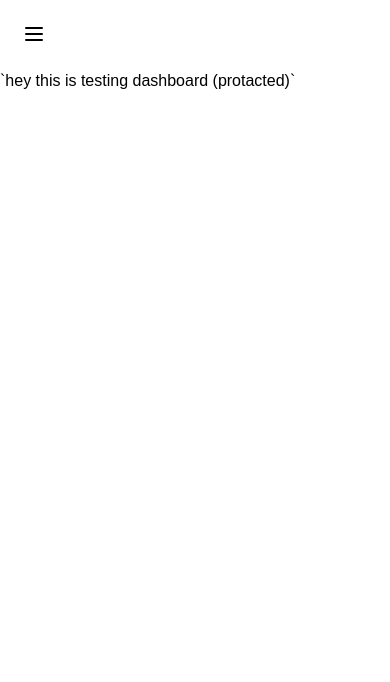
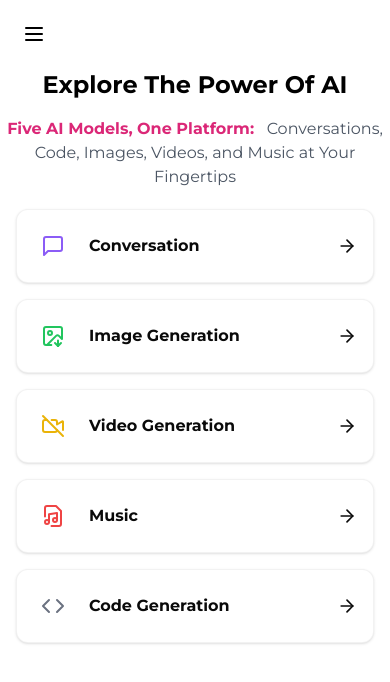
Before and after one commit to ajaypoddar78890/New-AJ-AI, a Next.js app: page /dashbord in a window 390 px wide. Shown: the top 682 px of the page. Built offline with nearby package versions, Linux system fonts and the light colour scheme.

Commit message:
created the responsive dashbord

```diff
--- a/app/(dashboard)/(routes)/dashbord/page.tsx
+++ b/app/(dashboard)/(routes)/dashbord/page.tsx
@@ -1,9 +1,86 @@
-const page = () => {
+import { Card } from "@/components/ui/card";
+import {
+  ArrowRight,
+  CodeIcon,
+  FileMusic,
+  ImageDownIcon,
+  MessageSquare,
+  VideoOffIcon,
+} from "lucide-react";
+
+const tools = [
+  {
+    label: "Conversation",
+    icon: MessageSquare,
+    color: "text-violet-500",
+    bgColor: "bg-violet-500/10",
+    href: "/conversation",
+  },
+  {
+    label: "Image Generation",
+    icon: ImageDownIcon,
+    color: "text-green-500",
+    bgColor: "bg-green-500/10",
+    href: "/image",
+  },
+  {
+    label: "Video Generation",
+    icon: VideoOffIcon,
+    color: "text-yellow-500",
+    bgColor: "bg-yellow-500/10",
+    href: "/video",
+  },
+  {
+    label: "Music",
+    icon: FileMusic,
+    color: "text-red-500",
+    bgColor: "bg-red-500/10",
+    href: "/music",
+  },
+  {
+    label: "Code Generation",
+    icon: CodeIcon,
+    color: "text-gray-500",
+    bgColor: "bg-gray-500/10",
+    href: "/conversation",
+  },
+];
+
+const Page = () => {
   return (
     <div>
-      <h1>`hey this is testing dashboard (protacted)`</h1>
+      <div className="mb-5 space-y-4">
+        <h3 className="text-2xl md:text-4xl text-center font-bold">
+          Explore The Power Of AI
+        </h3>
+        <p className="text-md md:text-lg text-center text-gray-600 font-medium leading-2">
+          <span className="font-bold text-pink-600 pr-2">
+            {" "}
+            Five AI Models, One Platform:{" "}
+          </span>
+          Conversations, Code, Images, Videos, and Music at Your Fingertips
+        </p>
+      </div>
+
+      <div className="px-4 md:px-20 lg:px-32 space-y-4 md:pb-16">
+        {tools.map((tool) => (
+          <Card
+            key={tool.href}
+            className={`p-4 border-black/5 flex items-center justify-between hover:shadow-md transition cursor-pointer  group`}
+          >
+            <div className="flex items-center gap-x-4">
+              <div className="p-2 w-fit rounded-md">
+                <tool.icon className={`h-6 w-6 ${tool.color} `} />
+              </div>
+              <div className="font-semibold">{tool.label}</div>
+            </div>
+
+            <ArrowRight className="w-5 h-5 transition-transform duration-200 group-hover:rotate-[-35deg] hover:scale-125" />
+          </Card>
+        ))}
+      </div>
     </div>
   );
 };
 
-export default page;
+export default Page;
--- a/app/layout.tsx
+++ b/app/layout.tsx
@@ -1,9 +1,10 @@
 import type { Metadata } from "next";
 import localFont from "next/font/local";
+import { Montserrat } from "next/font/google"; // Import Montserrat font
 import "./globals.css";
 import { ClerkProvider } from "@clerk/nextjs";
 
-
+// Local fonts
 const geistSans = localFont({
   src: "./fonts/GeistVF.woff",
   variable: "--font-geist-sans",
@@ -15,9 +16,15 @@ const geistMono = localFont({
   weight: "100 900",
 });
 
+// Google font Montserrat
+const montserrat = Montserrat({
+  subsets: ["latin"],
+  weight: ["400", "700"], // You can customize the weights as per your needs
+});
+
 export const metadata: Metadata = {
   title: "AJ-AI",
-  description: "imersive AutoTrains bot With AI-Ml inteligence",
+  description: "Immersive AutoTrains bot With AI-ML intelligence",
 };
 
 export default function RootLayout({
@@ -29,9 +36,8 @@ export default function RootLayout({
     <ClerkProvider>
       <html lang="en">
         <body
-          className={`${geistSans.variable} ${geistMono.variable} antialiased`}
+          className={`${geistSans.variable} ${geistMono.variable} ${montserrat.className} antialiased`}
         >
-
           {children}
         </body>
       </html>
--- a/components/mobile-sidebar.tsx
+++ b/components/mobile-sidebar.tsx
@@ -2,12 +2,21 @@
 import { Menu } from "lucide-react";
 import { Button } from "./ui/button";
 import { Sheet, SheetContent, SheetTrigger } from "./ui/sheet";
-import React from "react";
+import React, { useState, useEffect } from "react";
 import Sidebar from "./Sidebar";
 
 const MobileSidebar = () => {
+  const [isMounted, setIsMounted] = useState(false);
+
+  // Ensure component is mounted before rendering to avoid SSR mismatch
+  useEffect(() => {
+    setIsMounted(true);
+  }, []);
+
+  if (!isMounted) return null; // Avoid rendering on the server side
+
   return (
-    <>
+    <div>
       <Sheet>
         <SheetTrigger>
           <Button variant={"ghost"} size={"icon"} className="md:hidden">
@@ -19,7 +28,7 @@ const MobileSidebar = () => {
           <Sidebar />
         </SheetContent>
       </Sheet>
-    </>
+    </div>
   );
 };
 
--- /dev/null
+++ b/components/ui/card.tsx
@@ -0,0 +1,76 @@
+import * as React from "react"
+
+import { cn } from "@/lib/utils"
+
+const Card = React.forwardRef<
+  HTMLDivElement,
+  React.HTMLAttributes<HTMLDivElement>
+>(({ className, ...props }, ref) => (
+  <div
+    ref={ref}
+    className={cn(
+      "rounded-xl border bg-card text-card-foreground shadow",
+      className
+    )}
+    {...props}
+  />
+))
+Card.displayName = "Card"
+
+const CardHeader = React.forwardRef<
+  HTMLDivElement,
+  React.HTMLAttributes<HTMLDivElement>
+>(({ className, ...props }, ref) => (
+  <div
+    ref={ref}
+    className={cn("flex flex-col space-y-1.5 p-6", className)}
+    {...props}
+  />
+))
+CardHeader.displayName = "CardHeader"
+
+const CardTitle = React.forwardRef<
+  HTMLParagraphElement,
+  React.HTMLAttributes<HTMLHeadingElement>
+>(({ className, ...props }, ref) => (
+  <h3
+    ref={ref}
+    className={cn("font-semibold leading-none tracking-tight", className)}
+    {...props}
+  />
+))
+CardTitle.displayName = "CardTitle"
+
+const CardDescription = React.forwardRef<
+  HTMLParagraphElement,
+  React.HTMLAttributes<HTMLParagraphElement>
+>(({ className, ...props }, ref) => (
+  <p
+    ref={ref}
+    className={cn("text-sm text-muted-foreground", className)}
+    {...props}
+  />
+))
+CardDescription.displayName = "CardDescription"
+
+const CardContent = React.forwardRef<
+  HTMLDivElement,
+  React.HTMLAttributes<HTMLDivElement>
+>(({ className, ...props }, ref) => (
+  <div ref={ref} className={cn("p-6 pt-0", className)} {...props} />
+))
+CardContent.displayName = "CardContent"
+
+const CardFooter = React.forwardRef<
+  HTMLDivElement,
+  React.HTMLAttributes<HTMLDivElement>
+>(({ className, ...props }, ref) => (
+  <div
+    ref={ref}
+    className={cn("flex items-center p-6 pt-0", className)}
+    {...props}
+  />
+))
+CardFooter.displayName = "CardFooter"
+
+export { Card, CardHeader, CardFooter, CardTitle, CardDescription, CardContent }
--- a/package.json
+++ b/package.json
@@ -10,6 +10,7 @@
   },
   "dependencies": {
     "@clerk/nextjs": "^5.7.1",
+    "@next/font": "^14.2.14",
     "@radix-ui/react-dialog": "^1.1.2",
     "@radix-ui/react-icons": "^1.3.0",
     "@radix-ui/react-slot": "^1.1.0",
```
Also changed, not shown: 1 other file (tests, documents, lock files or other folders).
